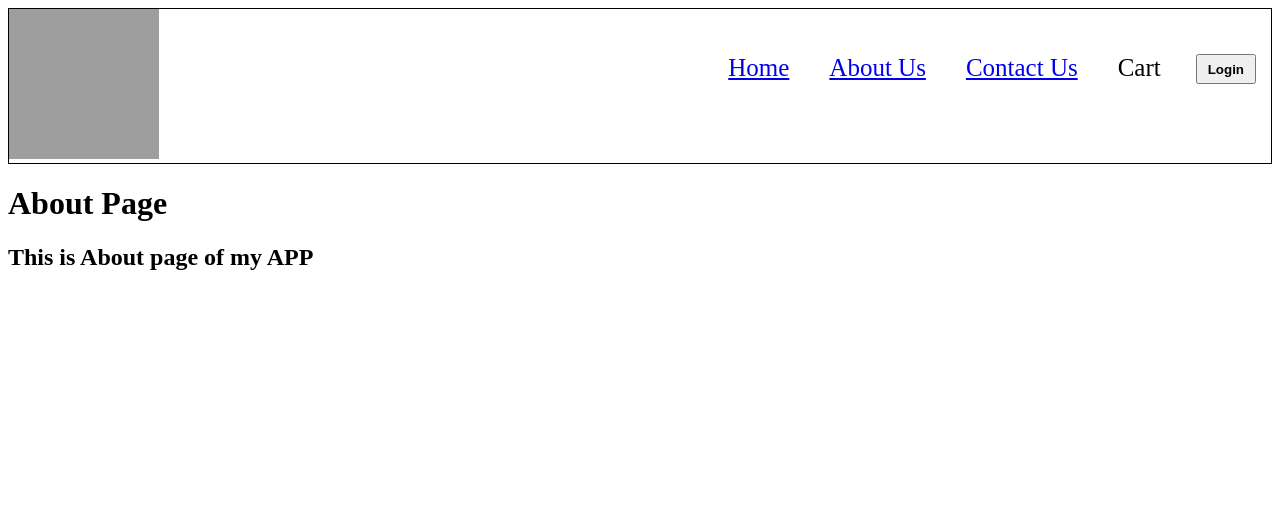
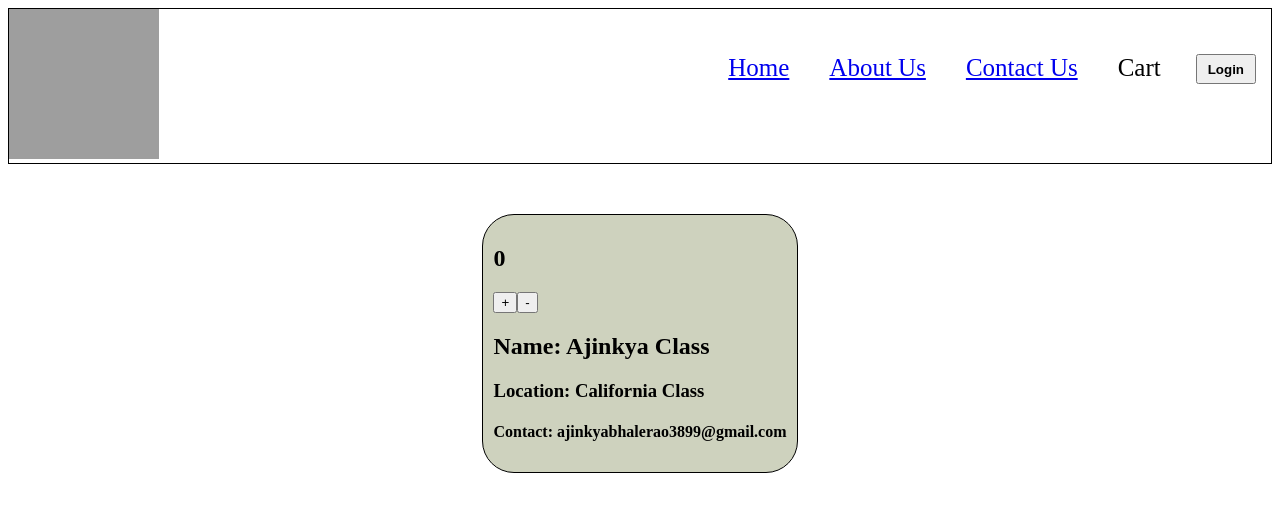
Before and after one commit to Ajinkya-Bhalerao/learn-react, a React (Vite) app: page /about in a window 1280 px wide. Shown: the top 512 px of the page. Built offline with nearby package versions, Linux system fonts and the light colour scheme; grey boxes are pictures that could not be loaded.

Commit message:
Class Based Component Added UserClass.js

```diff
--- a/index.css
+++ b/index.css
@@ -180,3 +180,15 @@ display: flex;
   font-size: xx-large;
   font-family: Arial, Helvetica, sans-serif;
 }
+
+.user-card{
+  padding: 10px;
+  background-color: #616f2e4f;
+  border-radius: 2em;
+  width: 500px;
+  border: 1px solid;
+  max-width: fit-content;
+  margin-top: 50px;
+  margin-left: auto;
+  margin-right: auto;
+}
--- a/src/components/About.js
+++ b/src/components/About.js
@@ -1,8 +1,19 @@
+// import User from "./User";
+import UserClass from "./UserClass";
+
 const About = () => {
   return (
     <div>
-      <h1>About Page</h1>
-      <h2>This is About page of my APP</h2>
+      {/* <User
+        name={"Ajinkya Functional"}
+        location={"California Functional"}
+        contact={"ajinkyabhalerao11@gmail.com"}
+      /> */}
+      <UserClass
+        name={"Ajinkya Class"}
+        location={"California Class"}
+        contact={"ajinkyabhalerao3899@gmail.com"}
+      />
     </div>
   );
 };
--- a/src/components/RestaurantMenu.js
+++ b/src/components/RestaurantMenu.js
@@ -2,14 +2,13 @@ import { useEffect, useState } from "react";
 import Shimmer from "./Shimmer";
 import { useParams } from "react-router-dom";
 import { MENU_URL } from "../utils/constants";
+
 const RestaurantMenu = () => {
   const [resInfo, setResInfo] = useState(null);
 
   const [menuInfo, setMenuinfo] = useState("");
 
   const { resID } = useParams();
-  // only working with 64708, 322540 ids -> not working id res include catagory array.
-  console.log(resID);
 
   useEffect(() => {
     fetchMenu();
@@ -47,7 +46,7 @@ const RestaurantMenu = () => {
               {res?.card?.card?.itemCards ? (
                 res?.card?.card?.itemCards.map((item) => (
                   <li key={item?.card?.info.id}>
-                    {item?.card?.info.name} - Rs
+                    {item?.card?.info.name} - Rs.
                     {item?.card?.info.defaultPrice / 100 ||
                       item?.card?.info.price / 100}
                   </li>
@@ -60,7 +59,7 @@ const RestaurantMenu = () => {
                       <ul>
                         {item.itemCards.map((itemCard) => (
                           <li key={itemCard?.card?.info?.id}>
-                            {itemCard?.card?.info?.name} - Rs
+                            {itemCard?.card?.info?.name} - Rs.
                             {itemCard?.card?.info?.defaultPrice / 100 ||
                               itemCard?.card?.info?.price / 100}
                           </li>
--- /dev/null
+++ b/src/components/User.js
@@ -0,0 +1,27 @@
+import { useState } from "react";
+
+const User = ({name,location, contact}) => {
+
+    const [count] = useState(0)
+    const [count2] = useState(2)
+    /* behind the scence it will be same as class component
+
+    this.state = {
+        count: 0,
+        count2 = 2,
+    }
+    React automatically manages useState variables in a single object this.state
+    */
+  return (
+    <div className="user-card">
+        <h2>{count}</h2>
+        <h2>{count2}</h2>
+
+      <h2>Name: {name}</h2>
+      <h3>Location: {location}</h3>
+      <h4>Contact: {contact}</h4>
+    </div>
+  );
+};
+
+export default User;
--- /dev/null
+++ b/src/components/UserClass.js
@@ -0,0 +1,44 @@
+import React from "react";
+
+class UserClass extends React.Component {
+  constructor(props) {
+    super(props);
+    this.state = {
+      count: 0,
+      count2: 2,
+    };
+  }
+
+  render() {
+    const { name, location, contact } = this.props;
+    const { count, count2 } = this.state;
+    return (
+      <div className="user-card">
+        <h2> {count}</h2>
+        <button
+          onClick={() => {
+            this.setState({
+              count: count + 1,
+            });
+          }}
+        >
+          +
+        </button>
+        <button
+          onClick={() => {
+            this.setState({
+              count: count - 1,
+            });
+          }}
+        >
+          -
+        </button>
+        <h2>Name: {name}</h2>
+        <h3>Location: {location}</h3>
+        <h4>Contact: {contact}</h4>
+      </div>
+    );
+  }
+}
+
+export default UserClass;
```
